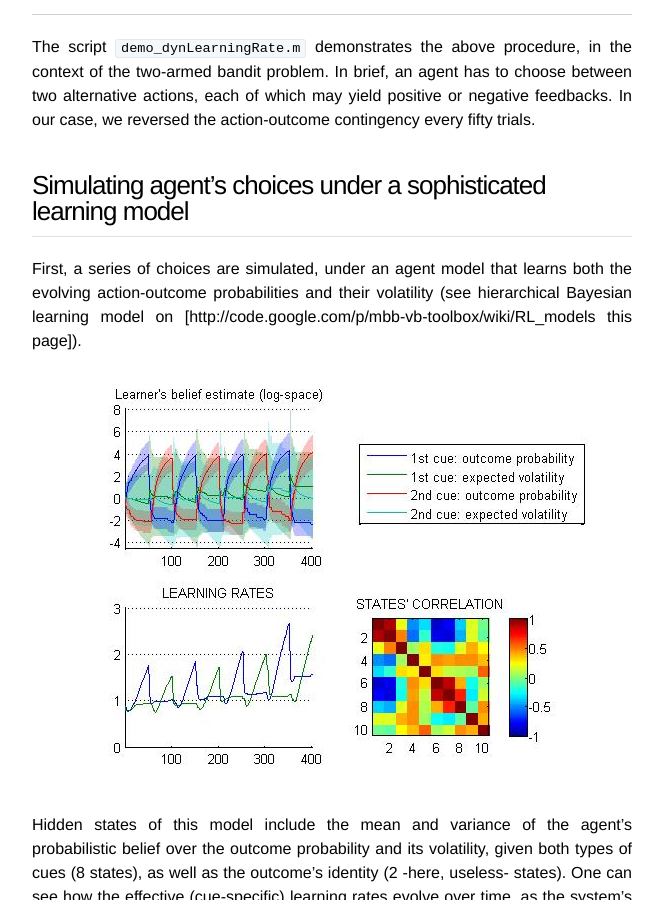
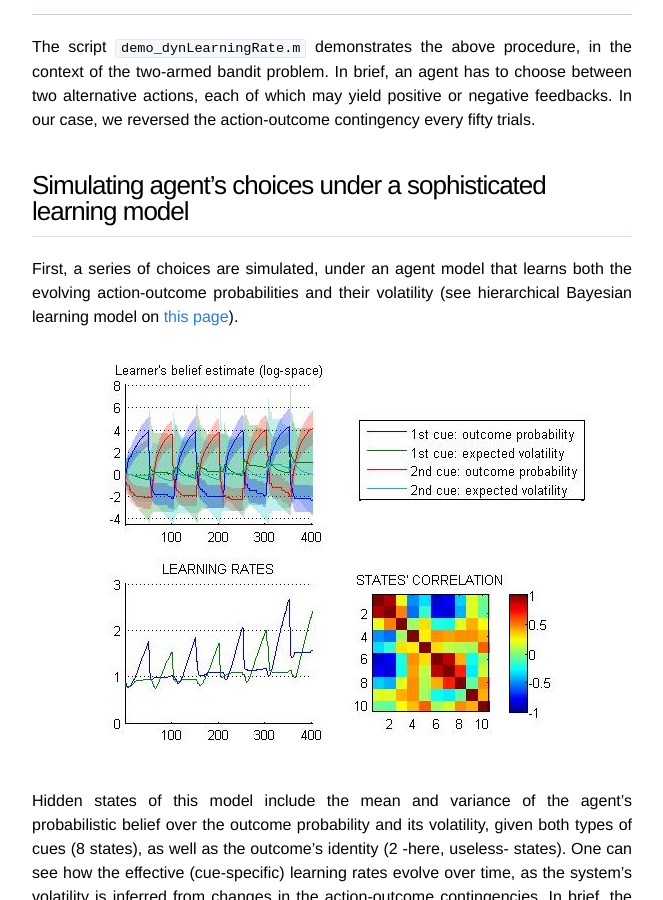
Before and after one commit to MBB-team/VBA-toolbox, a Jekyll site: the page built from _wiki/Volterra-decomposition.md, in a window 1280 px wide and 900 px high, scrolled down 3028 px. Shown: the whole window, without its empty margins (308-971 px from the left). Built offline with Jekyll 4.4.1, drawn with Linux system fonts in a browser that asks for light colours; nearby versions of some CDN libraries; formulas are drawn with MathJax 3; some of the changed lines change nothing that is shown.

Commit message:
Update Volterra-decomposition.md

```diff
--- a/_wiki/Volterra-decomposition.md
+++ b/_wiki/Volterra-decomposition.md
@@ -72,7 +72,7 @@ The script `demo_dynLearningRate.m` demonstrates the above procedure, in the con
 
 ## Simulating agent's choices under a sophisticated learning model
 
-First, a series of choices are simulated, under an agent model that learns both the evolving action-outcome probabilities and their volatility (see hierarchical Bayesian learning model on  [http://code.google.com/p/mbb-vb-toolbox/wiki/RL_models this page]).
+First, a series of choices are simulated, under an agent model that learns both the evolving action-outcome probabilities and their volatility (see hierarchical Bayesian learning model on [this page]({{ site.baseurl }}/wiki/Reinforcement-learning)).
 
 ![]({{ site.baseurl }}/images/wiki/volterra/simu_volatileVB.jpg)
 
```
